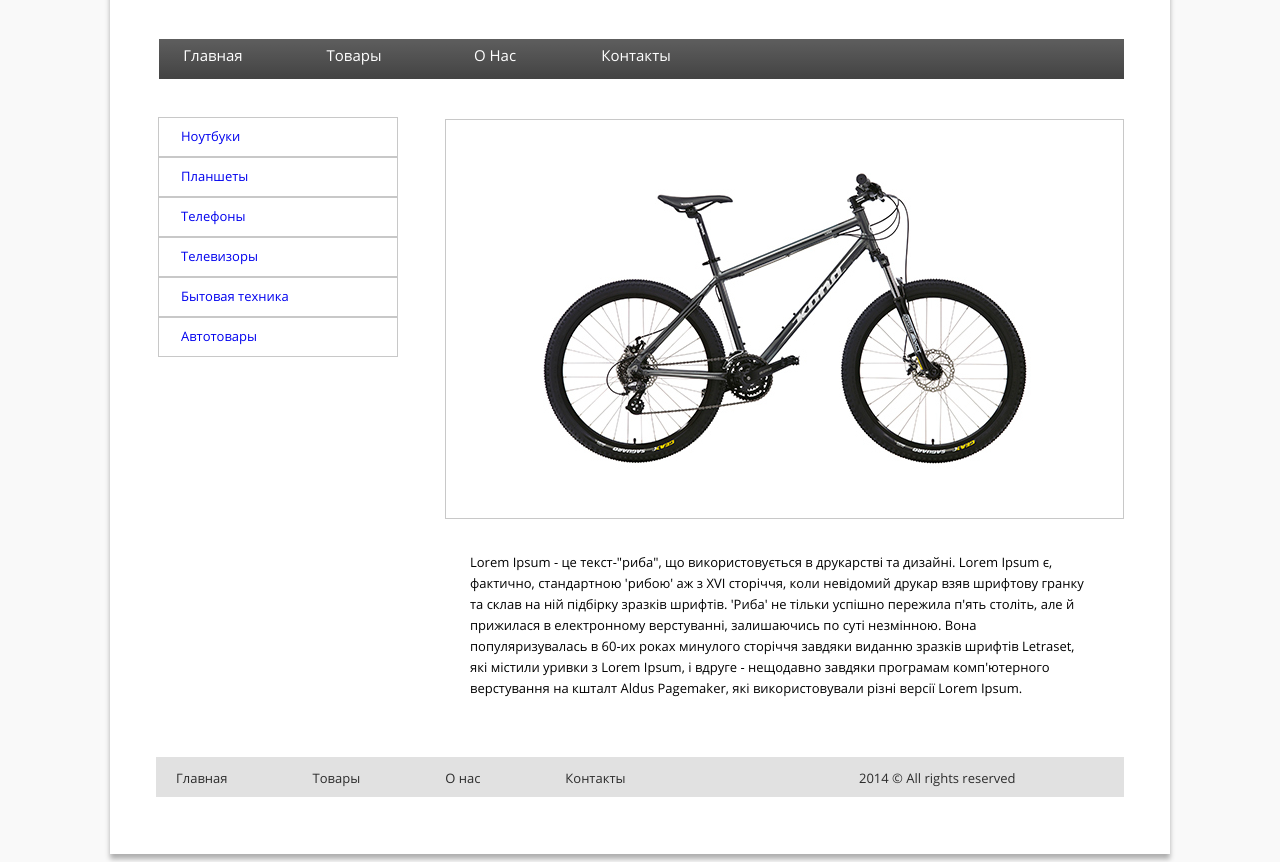
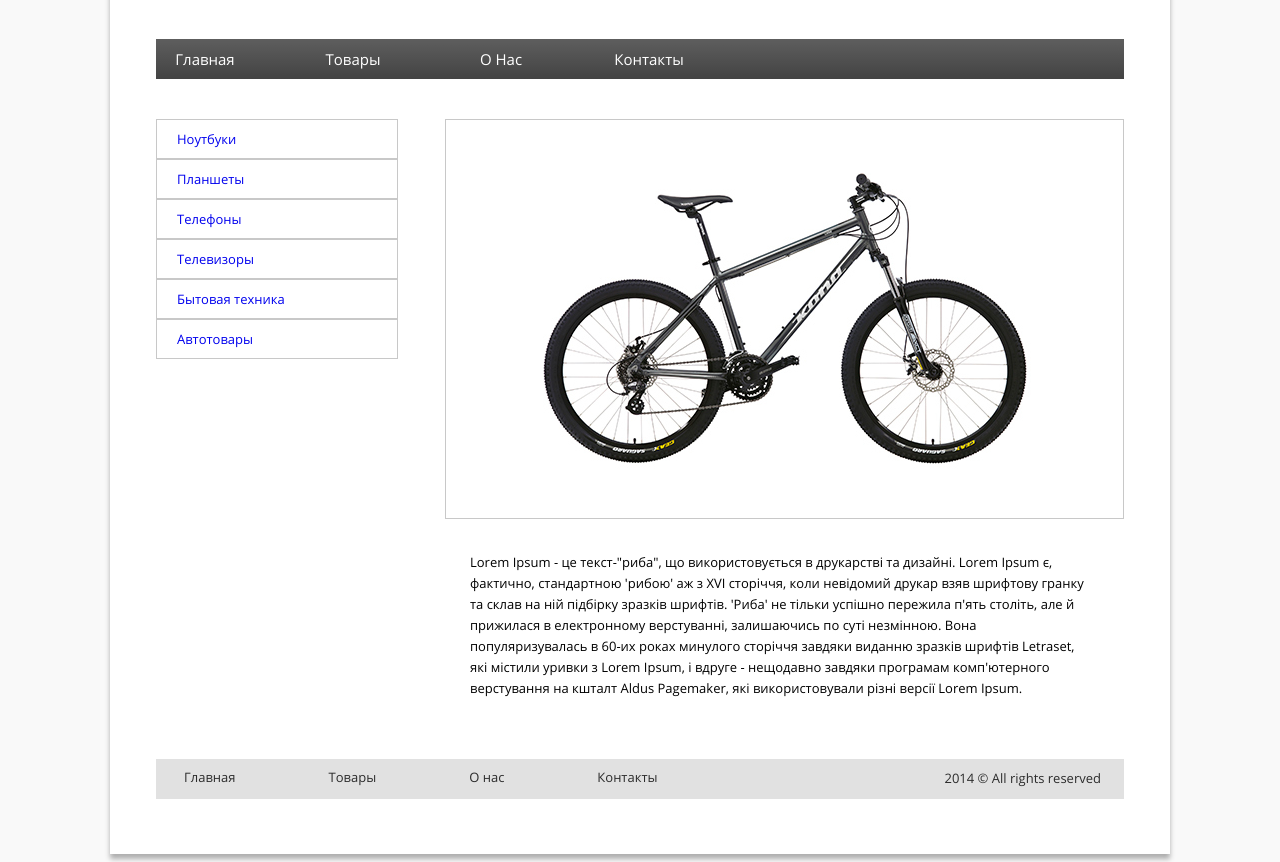
Before and after one commit to ForveX/GoIT-HW3, a plain HTML site: page index.html in a window 1280 px wide. Shown: the part 94-956 px from the top of the page. Drawn offline with Linux system fonts and the light colour scheme.

Commit message:
Edited final?

```diff
--- a/css/style.css
+++ b/css/style.css
@@ -6,6 +6,14 @@ src: url('../fonts/OpenSans-Regular.ttf');
 body{
 	background: url('../img/bg.png');
 	background-repeat: repeat;
+}
+
+.clearfix:after {
+	content: ". "; /* Older browser do not support empty content */
+	visibility: hidden;
+	display: block;
+	height: 0;
+	clear: both;
 }
 
 .container{
@@ -17,7 +25,8 @@ body{
 }
 
 .wrapper{
-	height: 100%;
+	position: relative;
+	height: 950px;
 	width: 968px;
 	margin: 0 auto;
 	margin-top: -10px;
@@ -31,22 +40,14 @@ body{
 
 .nav-bar{
 	margin-top: 38px;
-	margin-left: 3px;
+	margin-left: 0;
 	height: 40px;
 	background: url('../img/panel_header.jpg');
 }
 
 .btn{
-	text-align: center;
-	padding-top: 10px;
-	font-size: 15px;
-
-	color: white;
-	font-family: 'OpenSans', sans-serif;
-	text-decoration: none;
-}
-
-.btn ul{
+	padding-top: 0;
+	margin: 0;
 	position: relative;
 	overflow: hidden;
 }
@@ -55,32 +56,46 @@ body{
 	list-style: none;
 	float: left;
 	width: 98px;
-	margin-right: 78px;
-	padding-top: 6px;
+	height: 40px;
+	margin: 0;
+	padding: 0;
+	margin-left: -40px;
+	margin-right: 90px;
 	text-align: center;
 }
 
-.btn li:first-child{
-	margin-left: -35px;
+.btn a{
+	text-align: center;
+	display: block;
+	line-height: 40px;
+	font-size: 15px;
+	color: white;
+	font-family: 'OpenSans', sans-serif;
+	text-decoration: none;
 }
 
-.btn li:hover {
+.btn a:hover {
 	background: url('../img/link.jpg');
 	border-right: 1px solid #ffffff;
 	border-left: 1px solid #ffffff;
 }
 
 .sidebar{
-	margin-top: 22px;
+	margin-top: 40px;
 	float: left;
+}
+
+.sidebar ul{
+	margin: 0;
+	padding: 0;
+	list-style: none;
 }
 
 .sidebar li{
 	display: block;
 	border: 1px solid #c8c8c8;
-	width: 216px;
+	width: 240px;
 	height: 38px;
-	padding-left: 22px;
 	font-family: 'OpenSans', sans-serif;
 	font-size: 13px;
 	font-weight: 400;
@@ -90,19 +105,17 @@ body{
 
 .sidebar a{
 	text-decoration: none;
+	width: 100%;
+	height: 100%;
+	padding-left: 20px;
+	line-height: 38px;
+	display: block;
 }
 
-.sb-btn li:hover{
+.sidebar a:hover{
+	padding-left: 40px;
 	background-color: #f9f9f9;
-}
-
-.sb-btn a:hover{
-	padding-left: 20px;
-}
-
-.sidebar ul {
-	list-style: none;
-	margin-left: -38px;
+	width: 200px;
 }
 
 .content{
@@ -135,44 +148,50 @@ body{
 }
 
 .footer {
-	clear: both;
+	position: absolute;
 	height: 40px;
 	width: 968px;
 	margin: 0;
-	margin-top: 600px;
+	bottom: 55px;
 	padding: 0;
-	position: relative;
-	top: 45px;
 	background: url("../img/panel_footer.jpg");
 }
 
-
 .footer ul{
 	position: relative;
-	overflow: hidden;
+	margin:0;
+	margin-left: 20px;
+	padding: 0;
 	list-style: none;
-	padding-top: 7px;
 }
 
 .footer li{
-	display: inline;
-	line-height:29px;
-	padding-right: 105px;
+	float: left;
+	height:29px;
+	margin-left: 8px;
+	margin-right: 85px;
 	font-family: 'OpenSans', sans-serif;
 	font-size: 13px;
 	color: #2c2c2c;
 	padding-bottom: 15px;
-	margin-left: -20px;
+	line-height: 24px;
 }
 
 .footer li:last-child{
 	float: right;
-	width: 160px;
+	padding-right: 23px;
+	margin: 0;
+}
+
+.footer li p{
+	color: #2c2c2c;
+	line-height: 13px;
 }
 
 .footer li a{
 	text-decoration: none;
 	color: #2c2c2c;
+	line-height: 36px;
 }
 
 .footer li a:hover{
--- a/index.html
+++ b/index.html
@@ -12,8 +12,11 @@
     <header>
         <img src='img/logo.jpg'>
         <div class='nav-bar'>
-            <ul>
-                    <a href='#' class='btn'><li>Главная</li></a><a href='#' class='btn'><li>Товары</li></a><a href='#' class='btn'><li>О Нас</li></a><a href='#' class='btn'><li>Контакты</li></a>
+            <ul class='btn'>
+                <li> <a href='#'>Главная</a></li>
+                <li><a href='#' >Товары</a></li>
+                <li><a href='#' >О Нас</a></li>
+                <li><a href='#' >Контакты</a></li>
             </ul>
         </div>
     </header>
@@ -27,7 +30,7 @@
                 <a href='#' class='sb-btn'>Планшеты</a>
             </li>
             <li class='sb-btn'>
-                <a href='#'class='sb-btn'>Телефоны</a>
+                <a href='#' class='sb-btn'>Телефоны</a>
             </li>
             <li class='sb-btn'>
                 <a href='#' class='sb-btn'>Телевизоры</a>
@@ -48,15 +51,15 @@
           </div>
         </div>
 
-        <div class='content-txt'>
+        <div class='content-txt clearfix'>
             <p>Lorem Ipsum - це текст-"риба", що використовується в друкарстві та дизайні. Lorem Ipsum є, фактично, стандартною 'рибою' аж з XVI сторіччя, коли невідомий друкар взяв шрифтову гранку та склав на
                 ній підбірку зразків шрифтів. 'Риба' не тільки успішно пережила п'ять століть, але й прижилася в електронному верстуванні, залишаючись по суті незмінною. Вона популяризувалась в 60-их роках
                 минулого сторіччя завдяки виданню зразків шрифтів Letraset, які містили уривки з Lorem Ipsum, і вдруге - нещодавно завдяки програмам комп'ютерного верстування на кшталт Aldus Pagemaker,
                 які використовували різні версії Lorem Ipsum.</p>
         </div>
     </div>
-        <div class="footer">
-            <ul><li><a href="#">Главная</a></li><li><a href="#">Товары</a><li><a href="#">О нас</a></li><li><a href="#">Контакты</a></li><li>2014 &copy All rights reserved</li></ul>
+        <div class="footer clearfix">
+            <ul><li><a href="#">Главная</a></li><li><a href="#">Товары</a><li><a href="#">О нас</a></li><li><a href="#">Контакты</a></li><li><p>2014 &copy All rights reserved</p></li></ul>
         </div>
     </div>
   </div>
```
